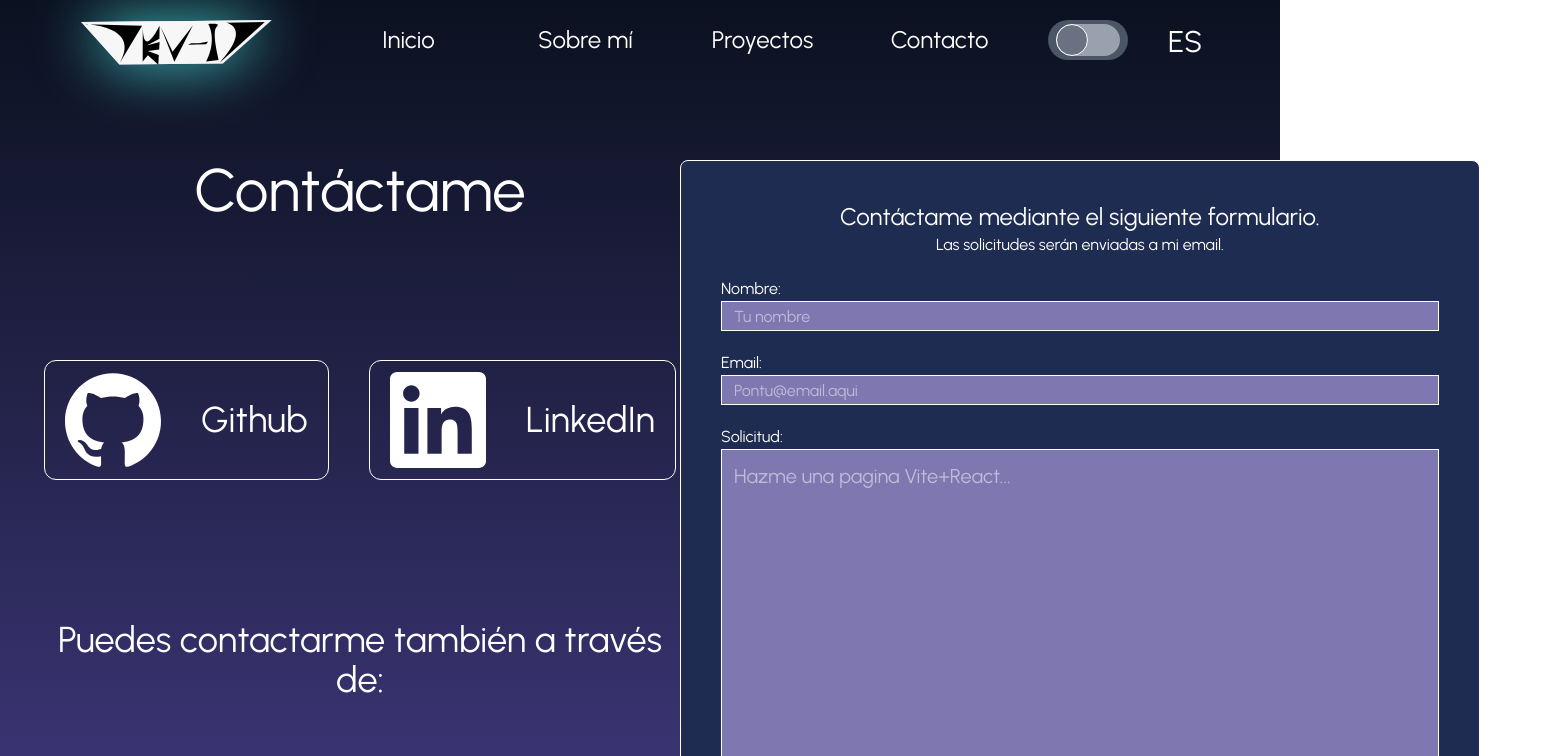
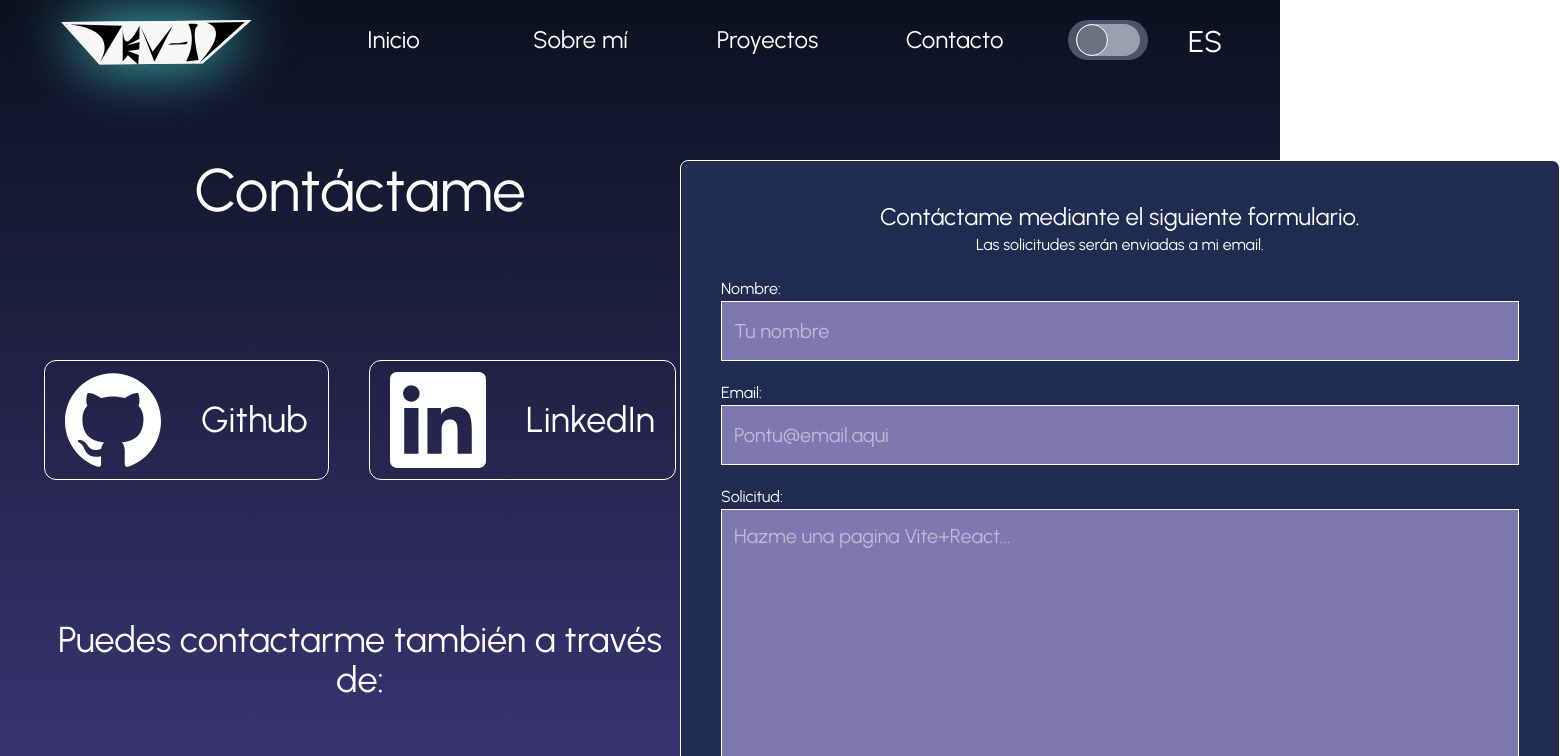
Before and after one commit to Dev-id-A/personal-portfolio, a React (Vite) app: page /contact in a window 1280 px wide. Shown: the top 756 px of the page, 1560 px wide, since content can reach past the window. Built offline with nearby package versions, Linux system fonts and the light colour scheme.

Commit message:
Ready contact page for netlify

```diff
--- a/pages/Contact.jsx
+++ b/pages/Contact.jsx
@@ -1,4 +1,3 @@
-import Label from "../src/assets/ContactPage/Label"
 import {paths} from "../src/assets/SVG/Paths"
 import SocialButton from "../src/assets/ContactPage/SocialButton"
 
@@ -27,21 +26,45 @@ function Contact({fadeLan, changeLan}) {
           </div>
       </section>
 
-      <form name="contact" className="w-200 h-200 mt-20 border rounded-lg py-10 px-10 flex flex-col bg-[#1e2c51ff]
+      <form name="contact" method="POST" data-netlify="true" netlify-honeypot="bot-field"
+      className="w-220 h-200 mt-20 border rounded-lg py-10 px-10 flex flex-col bg-[#1e2c51ff]
       transition-all hover:drop-shadow-[0_0_10px_white]">
 
-        <h1 className="text-center text-2xl">{changeLan == "es" ? "Contáctame mediante el siguiente formulario.":"Get in touch through the form below."}</h1>
-        <h2 className="text-center text-l">{changeLan == "es" ? "Las solicitudes serán enviadas a mi email.":"Request are sent to my email."}</h2>
+        {/*Hidden form for bots*/}
+        <input type="hidden" name="form-name" value="contact"/>
+        <p className="hidden">
+          <label>
+            Don't fill this: <input name="bot-field" type="text"/>
+          </label>
+        </p>
 
-        <Label>{changeLan =="es" ? "Nombre:":"Name:"}</Label>
-        <input className="text-l w-full h-15 px-3 border bg-[#7E77B0]" type="text" placeholder={changeLan == "es" ? "Tu nombre":"Your name"}/>
 
-        <Label>{changeLan =="es" ? "Email:":"Email:"}</Label>
-        <input className="text-l w-full h-15 px-3 border bg-[#7E77B0]" type="email" placeholder={changeLan =="es" ? "Pontu@email.aqui":"Putyour@email.here"}/>
+        <h1 className="text-center text-2xl">
+          {changeLan == "es" ? "Contáctame mediante el siguiente formulario.":"Get in touch through the form below."}
+        </h1>
+        <h2 className="text-center text-l">
+          {changeLan == "es" ? "Las solicitudes serán enviadas a mi email.":"Request are sent to my email."}
+        </h2>
 
-        <Label>{changeLan =="es" ? "Solicitud:":"Resquest:"}</Label>
-        <textarea className="text-xl w-full min-h-100 p-3 border bg-[#7E77B0]" name="message" id="contact-message"
-        placeholder={changeLan == "es" ? "Hazme una pagina Vite+React...":"Make me a page with Vite+React..."}></textarea>
+        <div className="mt-5">
+          <label>{changeLan =="es" ? "Nombre:":"Name:"}</label>
+          <input name="name" className="text-xl w-full h-15 px-3 border bg-[#7E77B0]" type="text" required
+          placeholder={changeLan == "es" ? "Tu nombre":"Your name"}/>
+        </div>
+
+        <div className="mt-5">
+          <label className="mt-5">
+            {changeLan =="es" ? "Email:":"Email:"}
+          </label>
+          <input className="text-xl w-full h-15 px-3 border bg-[#7E77B0]" name="email" type="email" required
+          placeholder={changeLan =="es" ? "Pontu@email.aqui":"Putyour@email.here"}/>
+        </div>
+
+        <div className="mt-5">
+          <label className="mt-5">{changeLan =="es" ? "Solicitud:":"Request:"}</label>
+          <textarea className="text-xl w-full min-h-90 p-3 border bg-[#7E77B0]" name="message" id="contact-message" required
+          placeholder={changeLan == "es" ? "Hazme una pagina Vite+React...":"Make me a page with Vite+React..."}></textarea>
+        </div>
 
         <button type="submit" className="text-l border w-30 h-15 mt-10 self-center
         transition-all duration-300 hover:scale-110 hover:shadow-[0_0_3px_3px_white] hover:cursor-pointer bg-blue-900">
--- a/src/assets/ContactPage/Label.jsx
+++ /dev/null
@@ -1,9 +0,0 @@
-function Label({children}) {
-  return (
-    <div className="mt-5">
-        <label htmlFor="">{children}</label>
-    </div>
-  )
-}
-
-export default Label
--- a/src/assets/Navbar/Navbar.jsx
+++ b/src/assets/Navbar/Navbar.jsx
@@ -2,7 +2,7 @@ import NavbarLink from './NavbarLink';
 
 function Navbar({changeLan, fadeLan, toggleLan}) {
   return (
-    <div className="flex items-center justify-end gap-10 px-20
+    <div className="flex items-center justify-end gap-10 px-15
                     w-full h-20 text-2xl">
         <img src="public/dev-id-logo.svg" alt="Dev-id-logo" className="size-55 mr-auto drop-shadow-[0_0_30px_#48D1CC]" />
 
```
